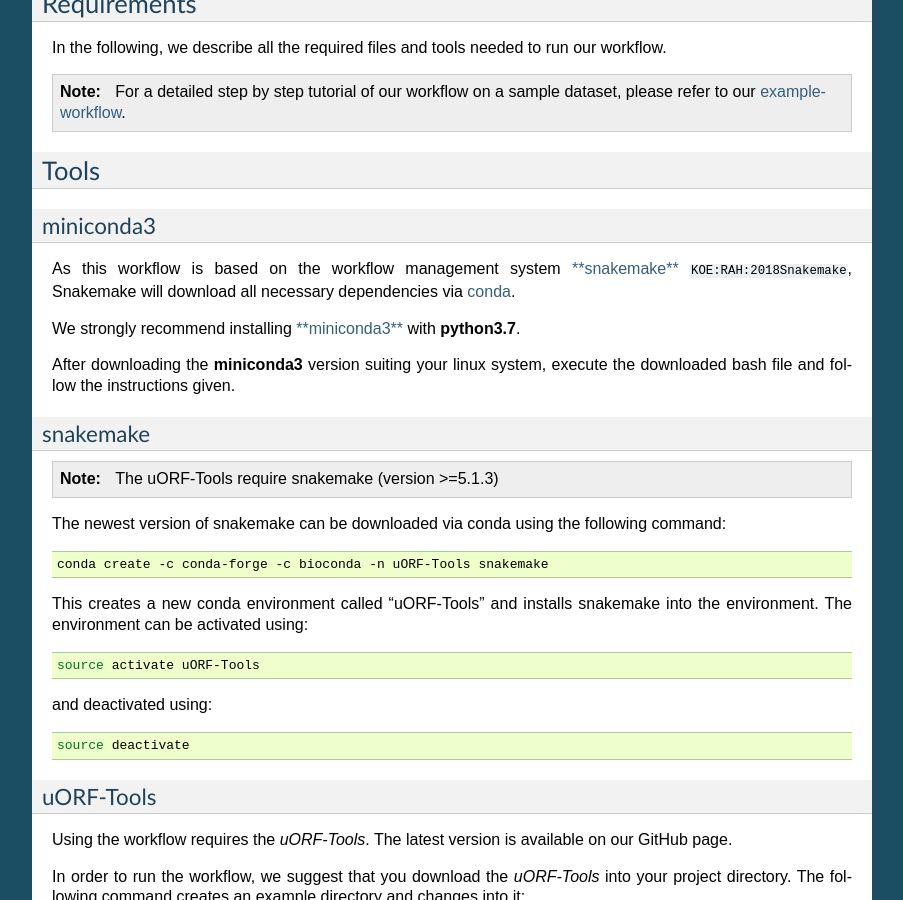
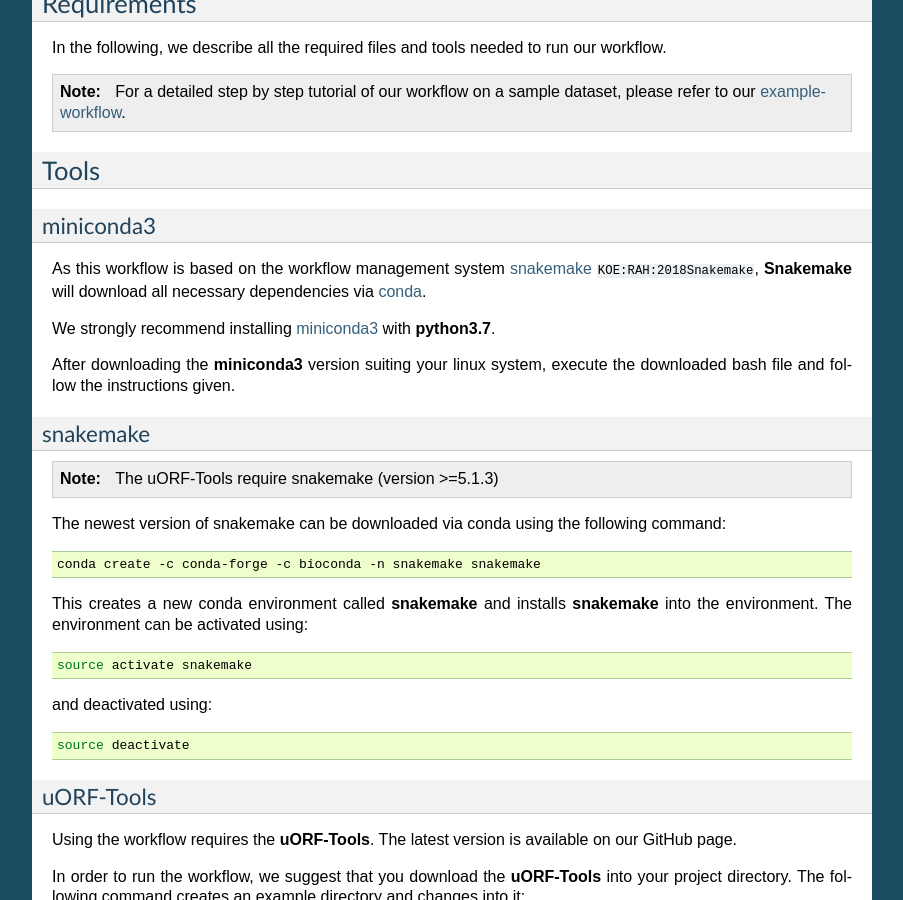
Before and after one commit to RickGelhausen/uORF-Tools_ReadTheDocs, a Sphinx documentation site: the page built from docs/source/overview.rst, in a window 1280 px wide and 900 px high, scrolled down 2022 px. Shown: the whole window, without its empty margins (198-1101 px from the left). Built offline with Sphinx 7.4.7, drawn with Linux system fonts in a browser that asks for light colours; cross-references to code outside the pages are shown as plain code.

Commit message:
renamed conda environment for less confusion

```diff
--- a/docs/source/example-workflow.rst
+++ b/docs/source/example-workflow.rst
@@ -11,7 +11,7 @@ If you have not yet activated the conda environment:
 
 .. code-block:: bash
 
-    source activate uORF-Tools
+    source activate snakemake
 
 Setup
 =====
@@ -21,7 +21,7 @@ First of all, we start by creating the project directory and changing to it.
 
     mkdir tutorial; cd tutorial;
 
-We then download the lastest version of the *uORF-Tools* into the newly created project folder and unpack it.
+We then download the lastest version of the **uORF-Tools** into the newly created project folder and unpack it.
 
 .. code-block:: bash
 
--- a/docs/source/extended-workflow.rst
+++ b/docs/source/extended-workflow.rst
@@ -12,7 +12,7 @@ If you have not yet activated the conda environment:
 
 .. code-block:: bash
 
-    source activate uORF-Tools
+    source activate snakemake
 
 Setup
 =====
@@ -22,7 +22,7 @@ First of all, we start by creating the project directory and changing to it.
 
     mkdir tutorial; cd tutorial;
 
-We then download the latest version of the *uORF-Tools* into the newly created project folder and unpack it.
+We then download the latest version of the **uORF-Tools** into the newly created project folder and unpack it.
 
 .. code-block:: bash
 
--- a/docs/source/overview.rst
+++ b/docs/source/overview.rst
@@ -75,9 +75,9 @@ Tools
 miniconda3
 **********
 
-As this workflow is based on the workflow management system  `**snakemake** <https://snakemake.readthedocs.io/en/stable/>`_ :cite:`KOE:RAH:2018Snakemake`, Snakemake will download all necessary dependencies via `conda <https://conda.io/docs/user-guide/install/index.html>`_.
+As this workflow is based on the workflow management system  `snakemake <https://snakemake.readthedocs.io/en/stable/>`_ :cite:`KOE:RAH:2018Snakemake`, **Snakemake** will download all necessary dependencies via `conda <https://conda.io/docs/user-guide/install/index.html>`_.
 
-We strongly recommend installing `**miniconda3** <https://conda.io/miniconda.html>`_ with **python3.7**.
+We strongly recommend installing `miniconda3 <https://conda.io/miniconda.html>`_ with **python3.7**.
 
 After downloading the **miniconda3** version suiting your linux system, execute the downloaded bash file and follow the instructions given.
 
@@ -90,13 +90,13 @@ The newest version of snakemake can be downloaded via conda using the following
 
 .. code-block:: bash
 
-    conda create -c conda-forge -c bioconda -n uORF-Tools snakemake
+    conda create -c conda-forge -c bioconda -n snakemake snakemake
 
-This creates a new conda environment called "uORF-Tools" and installs snakemake into the environment. The environment can be activated using:
+This creates a new conda environment called **snakemake** and installs **snakemake** into the environment. The environment can be activated using:
 
 .. code-block:: bash
 
-    source activate uORF-Tools
+    source activate snakemake
 
 and deactivated using:
 
@@ -108,23 +108,23 @@ and deactivated using:
 uORF-Tools
 **********
 
-Using the workflow requires the *uORF-Tools*. The latest version is available on our GitHub page.
+Using the workflow requires the **uORF-Tools**. The latest version is available on our GitHub page.
 
-In order to run the workflow, we suggest that you download the *uORF-Tools* into your project directory.
+In order to run the workflow, we suggest that you download the **uORF-Tools** into your project directory.
 The following command creates an example directory and changes into it:
 
 .. code-block:: bash
 
     mkdir workflow; cd workflow;
 
-Now download and unpack the latest version of the *uORF-Tools* by entering the following commands:
+Now download and unpack the latest version of the **uORF-Tools** by entering the following commands:
 
 .. code-block:: bash
 
     wget https://github.com/Biochemistry1-FFM/uORF-Tools/archive/2.0.0.tar.gz
     tar -xzf 2.0.0.tar.gz; mv uORF-Tools-2.0.0 uORF-Tools; rm 2.0.0.tar.gz;
 
-The *uORF-Tools* are now located in a subdirectory of your workflow directory.
+The **uORF-Tools** are now located in a subdirectory of your workflow directory.
 
 Input files
 ===========
```
